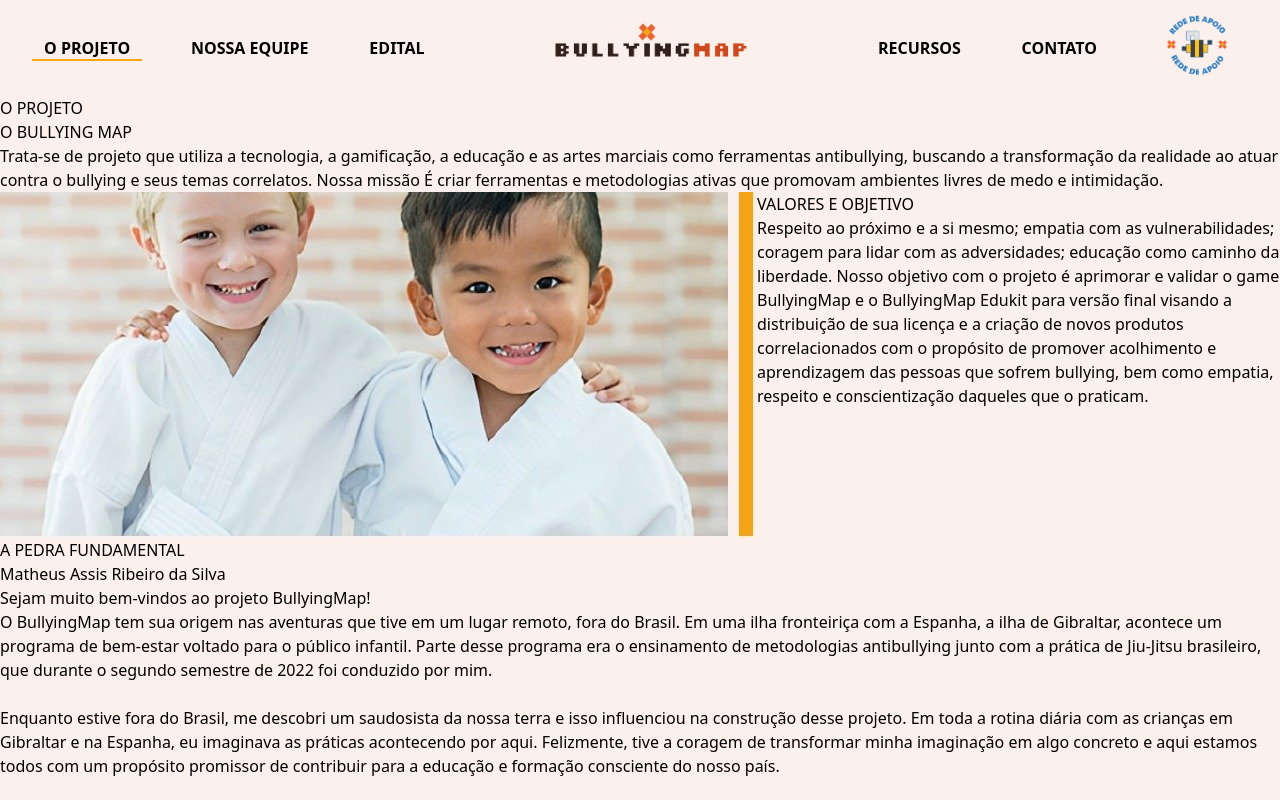
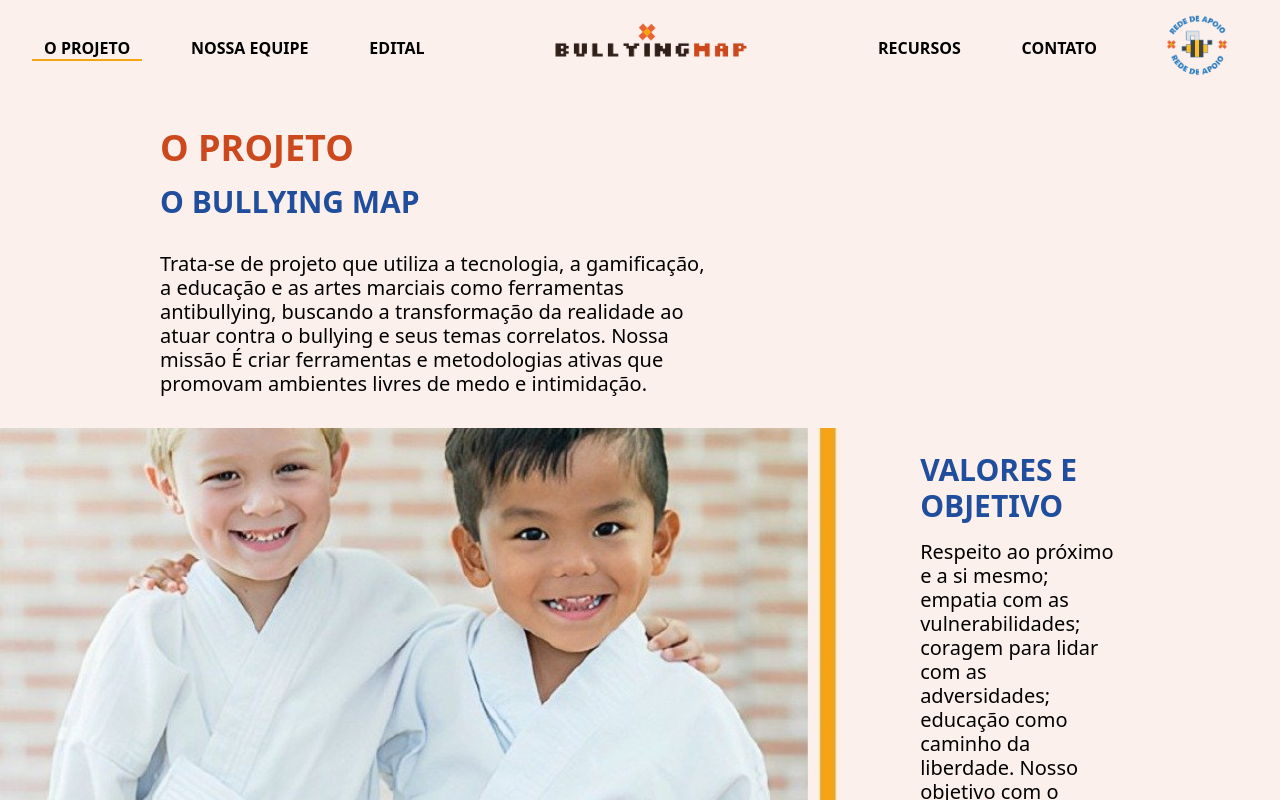
Before and after one commit to MariaCHelena/BullyingMap-Site, a React (Vite) app: page / in a window 1280 px wide. Both pictures are taken after a click on the element "O PROJETO". Built offline with nearby package versions, Linux system fonts and the light colour scheme.

Commit message:
feat: estilizando os textos e as fontes da página do projeto

```diff
--- a/src/features/sobre-nos/pages/index.tsx
+++ b/src/features/sobre-nos/pages/index.tsx
@@ -1,40 +1,91 @@
-import fotoCriancas from '../../../../public/foto-criancas.jpg'
-import flor from '../../../../public/flor.png'
+import fotoCriancas from "@/../public/foto-criancas.jpg";
+import flor from "@/../public/flor.png";
 
-export default function SobreNos(){
-    return<main>
-        <div>
-            <h1>O PROJETO</h1>
-            <h2>O BULLYING MAP</h2>
-            <p>Trata-se de projeto que utiliza a tecnologia, a gamificação, a educação e as artes marciais como ferramentas antibullying, buscando a transformação da realidade ao atuar contra o bullying e seus temas correlatos. Nossa missão É criar ferramentas e metodologias ativas que promovam ambientes livres de medo e intimidação.</p>
+export default function SobreNos() {
+  return (
+    <main className="mx-40 mt-8">
+      <div className="flex flex-col gap-8">
+        <div className="flex flex-col gap-4">
+          <h1 className="text-4xl font-extrabold text-laranja">O PROJETO</h1>
+          <h2 className="text-3xl font-bold text-azul">O BULLYING MAP</h2>
+        </div>
+        <p className="leading-6 text-xl w-7/12">
+          Trata-se de projeto que utiliza a tecnologia, a gamificação, a
+          educação e as artes marciais como ferramentas antibullying, buscando
+          a transformação da realidade ao atuar contra o bullying e seus temas
+          correlatos. Nossa missão É criar ferramentas e metodologias ativas
+          que promovam ambientes livres de medo e intimidação.
+        </p>
+        <section className="flex gap-20">
+          <img src={fotoCriancas} className="h-96 object-cover -ml-40" />
+          <div className="mt-6">
+            <h2 className="text-3xl font-bold text-azul mb-4">VALORES E OBJETIVO</h2>
+            <p className="leading-6 text-xl">
+              Respeito ao próximo e a si mesmo; empatia com as
+              vulnerabilidades; coragem para lidar com as adversidades;
+              educação como caminho da liberdade. Nosso objetivo com o projeto
+              é aprimorar e validar o game BullyingMap e o BullyingMap Edukit
+              para versão final visando a distribuição de sua licença e a
+              criação de novos produtos correlacionados com o propósito de
+              promover acolhimento e aprendizagem das pessoas que sofrem
+              bullying, bem como empatia, respeito e conscientização daqueles
+              que o praticam.
+            </p>
+          </div>
+        </section>
 
-            <span className="flex">
-                <img src={fotoCriancas} alt="" />
-                <div>
-                    <h2>VALORES E OBJETIVO</h2>
-                    <p>Respeito ao próximo e a si mesmo; empatia com as vulnerabilidades; coragem para lidar com as adversidades; educação como caminho da liberdade. Nosso objetivo com o projeto é aprimorar e validar o game BullyingMap e o BullyingMap Edukit para versão final visando a distribuição de sua licença e a criação de novos produtos correlacionados com o propósito de promover acolhimento e aprendizagem das pessoas que sofrem bullying, bem como empatia, respeito e conscientização daqueles que o praticam.</p>
-                </div>
-            </span>
+        <section>
+          <h4 className="text-2xl font-bold text-azul">A PEDRA FUNDAMENTAL</h4>
+          <h5 className="text-xl italic text-azul">Matheus Assis Ribeiro da Silva</h5>
+          <h6 className="text-xl font-semibold">Sejam muito bem-vindos ao projeto BullyingMap!</h6>
+          <p className="text-xl leading-6 w-2/3">
+            O BullyingMap tem sua origem nas aventuras que tive em um lugar
+            remoto, fora do Brasil. Em uma ilha fronteiriça com a Espanha, a
+            ilha de Gibraltar, acontece um programa de bem-estar voltado para o
+            público infantil. Parte desse programa era o ensinamento de
+            metodologias antibullying junto com a prática de Jiu-Jitsu
+            brasileiro, que durante o segundo semestre de 2022 foi conduzido por
+            mim.
+            <br />
+            <br />
+            Enquanto estive fora do Brasil, me descobri um saudosista da nossa
+            terra e isso influenciou na construção desse projeto. Em toda a
+            rotina diária com as crianças em Gibraltar e na Espanha, eu
+            imaginava as práticas acontecendo por aqui. Felizmente, tive a
+            coragem de transformar minha imaginação em algo concreto e aqui
+            estamos todos com um propósito promissor de contribuir para a
+            educação e formação consciente do nosso país.
+            <br />
+            <br />
+            Foi desse contexto que surgiu, no início do ano de 2023, a Lobos
+            Academy, startup da qual sou representante e que é parceria desse
+            projeto. Com o propósito inicial de unir as tecnologias educacionais
+            antibullying praticadas no exterior com as nuances particulares da
+            cultura brasileira, a empresa está de portas abertas para auxiliar
+            na divulgação e ampliação dessa proposta.
+            <br />
+            <br />
+            Com o objetivo de usar a tecnologia, a gamificação, a educação e as
+            artes marciais como ferramentas efetivas para combater o bullying,
+            nosso projeto atuará, inicialmente, no Distrito Federal. Porém,
+            nosso pensamento é global desde sua gênese. A disposição para
+            desenvolver esse projeto é compartilhada entre todos os integrantes
+            desta proposta, que foram escolhidos por suas habilidades especiais
+            e pelo potencial agregador de suas especialidades. Tenho muito
+            orgulho de conseguir a oportunidade de trabalhar com toda essa
+            equipe.
+            <br />
+            <br />
+            Quando a educação, a cooperação e a empatia fizerem parte do
+            contexto, então haverá possibilidade de as pessoas se entenderem.
+          </p>
+        </section>
 
-            <div>
-                <h4>A PEDRA FUNDAMENTAL</h4>
-                <h5>Matheus Assis Ribeiro da Silva</h5>
-                <h6>Sejam muito bem-vindos ao projeto BullyingMap!</h6>
-                <p>O BullyingMap tem sua origem nas aventuras que tive em um lugar remoto, fora do Brasil. Em uma ilha fronteiriça com a Espanha, a ilha de Gibraltar, acontece um programa de bem-estar voltado para o público infantil. Parte desse programa era o ensinamento de metodologias antibullying junto com a prática de Jiu-Jitsu brasileiro, que durante o segundo semestre de 2022 foi conduzido por mim.
-                <br /><br />
-                Enquanto estive fora do Brasil, me descobri um saudosista da nossa terra e isso influenciou na construção desse projeto. Em toda a rotina diária com as crianças em Gibraltar e na Espanha, eu imaginava as práticas acontecendo por aqui. Felizmente, tive a coragem de transformar minha imaginação em algo concreto e aqui estamos todos com um propósito promissor de contribuir para a educação e formação consciente do  nosso país.
-                <br /><br />
-                Foi desse contexto que surgiu, no início do ano de 2023, a Lobos Academy, startup da qual sou representante e que é parceria desse projeto. Com o propósito inicial de unir as tecnologias educacionais antibullying praticadas no exterior com as nuances particulares da cultura brasileira, a empresa está de portas abertas para auxiliar na divulgação e ampliação dessa proposta.
-                <br /><br />
-                Com o objetivo de usar a tecnologia, a gamificação, a educação e as artes marciais como ferramentas efetivas para combater o bullying, nosso projeto atuará, inicialmente, no Distrito Federal. Porém, nosso pensamento é global desde sua gênese. A disposição para desenvolver esse projeto é compartilhada entre todos os integrantes desta proposta, que foram escolhidos por suas habilidades especiais e pelo potencial agregador de suas especialidades. Tenho muito orgulho de conseguir a oportunidade de trabalhar com toda essa equipe.
-                <br /><br />
-                Quando a educação, a cooperação e a empatia fizerem parte do contexto, então haverá possibilidade de as pessoas se entenderem.</p>
-            </div>
-
-            <div>
-                <h4>APRESENTAÇÃO</h4>
-                <h5>Ricardo Ramos Fragelli</h5>
-                <p>Do sonho à depressão.
+        <section>
+          <h4 className="text-2xl font-bold text-azul">APRESENTAÇÃO</h4>
+          <h5 className="text-xl italic text-azul">Ricardo Ramos Fragelli</h5>
+          <p className="text-xl leading-6 w-5/6">
+            Do sonho à depressão.
             <br />
             Do amor à fobia social.
             <br />
@@ -44,30 +95,70 @@
             <br />
             Da felicidade em estar na escola à fuga do autoisolamento.
             <br />
-                Da expectativa gostosa do primeiro dia de aula, de preparar com zelo o material, do cuidado com cada detalhe à ansiedade
-                generalizada de não ali querer estar.
-                <br /><br />
-                O amargor da intimidação sistemática pode causar nos agredidos e espectadores a repulsa de si mesmo em um ambiente escolar que deveria ser promotor de integração social e da valorização da diversidade.
-                <br /><br />
-                "O Bullying é o maior defeito do ser humano!" - emerge como um grito silencioso da alma de uma criança de apenas dez anos em uma escola de Marabá/PA, estimulada pela professora a escrever seus sentimentos em forma de poema.
-                <br /><br />
-                E não há vilões! Os praticantes do Bullying, com visão deturpada das relações interpessoais, ferem sem motivo aparente e são lesados em suas possibilidades de crescimento na própria escola. Com frequência, os agressores se tornam adultos que são impactados em suas relações profissionais sociais e afetivas.
-                <br /><br />
-                Dentre outros projetos no País e no mundo, motivados a colaborar com ambientes escolares mais acolhedores, o projeto Bullying Map deseja contribuir com ambientes livres de medo e intimidação de modo muito especial: utilizando tecnologia, gamificação, educação criativa, metodologias ativas e colaborativas e artes marciais como caminhos para transformação da realidade na atuação antibullying.
-                <br /><br />
-                Para isso, formamos uma equipe com pesquisadores de diversas áreas e expertises - criativos, competentes, empáticos, experientes e motivados pelo próprio sentido do projeto -, que trabalham em sintonia e diálogo constante com as escolas e seus diversos setores e atores para que essa transformação seja o mais eficiente possível!</p>
-            </div>
+            Da expectativa gostosa do primeiro dia de aula, de preparar com zelo
+            o material, do cuidado com cada detalhe à ansiedade generalizada de
+            não ali querer estar.
+            <br />
+            <br />
+            O amargor da intimidação sistemática pode causar nos agredidos e
+            espectadores a repulsa de si mesmo em um ambiente escolar que
+            deveria ser promotor de integração social e da valorização da
+            diversidade.
+            <br />
+            <br />
+            "O Bullying é o maior defeito do ser humano!" - emerge como um grito
+            silencioso da alma de uma criança de apenas dez anos em uma escola
+            de Marabá/PA, estimulada pela professora a escrever seus sentimentos
+            em forma de poema.
+            <br />
+            <br />
+            E não há vilões! Os praticantes do Bullying, com visão deturpada das
+            relações interpessoais, ferem sem motivo aparente e são lesados em
+            suas possibilidades de crescimento na própria escola. Com
+            frequência, os agressores se tornam adultos que são impactados em
+            suas relações profissionais sociais e afetivas.
+            <br />
+            <br />
+            Dentre outros projetos no País e no mundo, motivados a colaborar com
+            ambientes escolares mais acolhedores, o projeto Bullying Map deseja
+            contribuir com ambientes livres de medo e intimidação de modo muito
+            especial: utilizando tecnologia, gamificação, educação criativa,
+            metodologias ativas e colaborativas e artes marciais como caminhos
+            para transformação da realidade na atuação antibullying.
+            <br />
+            <br />
+            Para isso, formamos uma equipe com pesquisadores de diversas áreas e
+            expertises - criativos, competentes, empáticos, experientes e
+            motivados pelo próprio sentido do projeto -, que trabalham em
+            sintonia e diálogo constante com as escolas e seus diversos setores
+            e atores para que essa transformação seja o mais eficiente possível!
+          </p>
+        </section>
 
-            <div>
-                <img className='w-20 h-20' src={flor} alt="" />
-                <h1>FINANCIAMENTO</h1>
-                <h2>A FAP-DF E SUA RELAÇÃO COM O PROJETO BULLYING MAP</h2>
-                <p>
-                    A Fundação de Apoio à Pesquisa do Distrito Federal - FAP-DF é uma instituição governamental que tem por objetivo fomentar projetos e ações de pesquisa e inovação no DF. Atualmente, a FAP é a principal financiadora do projeto Bullying Map, que foi contemplado com recursos financeiros pelo edital TechLearning em 2023, na posição 19 dentre 45 projetos aprovados.
-                    <br /><br />
-                    Por esse vÍnculo de financiamento do projeto com a FAP-DF, será necessária a elaboração do nosso Relatório de Prestação de Contas - RPC. O RPC é importantíssimo para todos nós da equipe. Nele, iremos dizer: "fizemos tudo que nos propusemos, com máxima transparência e probidade! Merecemos ser financiados de novo!". Para isso ser dito, a colaboração de toda a equipe é essencial e vamos orientar vocês em todo o processo de construção das partes deste relatório. É uma responsabilidade do time.
+        <section className="flex flex-col items-center mb-10">
+          <img className="w-20 h-20" src={flor} alt="" />
+          <h1 className="text-5xl font-extrabold text-laranja mb-12">FINANCIAMENTO</h1>
+          <h2 className="text-2xl font-extrabold">A FAP-DF E SUA RELAÇÃO COM O PROJETO BULLYING MAP</h2>
+          <p className="text-xl leading-6 text-center">
+            A Fundação de Apoio à Pesquisa do Distrito Federal - FAP-DF é uma
+            instituição governamental que tem por objetivo fomentar projetos e
+            ações de pesquisa e inovação no DF. Atualmente, a FAP é a principal
+            financiadora do projeto Bullying Map, que foi contemplado com
+            recursos financeiros pelo edital TechLearning em 2023, na posição 19
+            dentre 45 projetos aprovados.
+            <br />
+            <br />
+            Por esse vÍnculo de financiamento do projeto com a FAP-DF, será
+            necessária a elaboração do nosso Relatório de Prestação de Contas -
+            RPC. O RPC é importantíssimo para todos nós da equipe. Nele, iremos
+            dizer: "fizemos tudo que nos propusemos, com máxima transparência e
+            probidade! Merecemos ser financiados de novo!". Para isso ser dito,
+            a colaboração de toda a equipe é essencial e vamos orientar vocês em
+            todo o processo de construção das partes deste relatório. É uma
+            responsabilidade do time.
           </p>
-            </div>
+        </section>
       </div>
     </main>
+  );
 }
--- a/src/shared/components/header/index.tsx
+++ b/src/shared/components/header/index.tsx
@@ -20,7 +20,7 @@
       />
       <header className="flex w-full">
         <ul className="px-16 flex flex-1 justify-between items-center
-        lg:px-8 2xl:px-56">
+        lg:px-8 2xl:px-80">
           <li className="hidden md:block">
             <span
               onClick={() => navigate("/BullyingMap-Site")}
```
Also changed, not shown: src/index.css (+4 -4 lines). Lines whose indentation alone changed are shown as unchanged.
